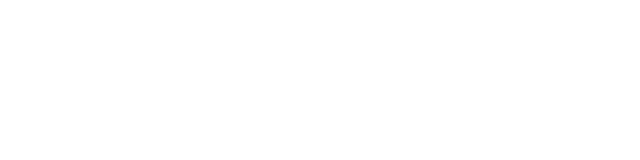
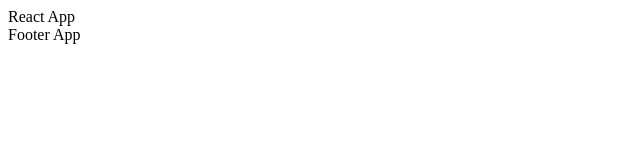
Before and after one commit to coderdiaz/react-track, a React (Create React App) app: page / in a window 1280 px wide. Shown: the top 160 px of the page, without its empty margins (0-640 px from the left). Built offline with nearby package versions, Linux system fonts and the light colour scheme.

Commit message:
feat: added basic components

```diff
--- a/src/App.js
+++ b/src/App.js
@@ -1,9 +1,11 @@
 import React from 'react';
+import Header from './components/Header';
+import Footer from './components/Footer';
 
-function App() {
-  return (
-    <div className="App"></div>
-  );
-}
+const App = () => (<div className="App">
+  <Header />
+  <main className="main"></main>
+  <Footer />
+</div>);
 
 export default App;
--- /dev/null
+++ b/src/components/Footer.js
@@ -0,0 +1,7 @@
+import React from 'react';
+
+const Footer = () => (<footer className="footer">
+  Footer App
+</footer>);
+
+export default Footer;
--- /dev/null
+++ b/src/components/Header.js
@@ -0,0 +1,7 @@
+import React from 'react';
+
+const Header = () => (<header className="header">
+  React App
+</header>);
+
+export default Header;
```
